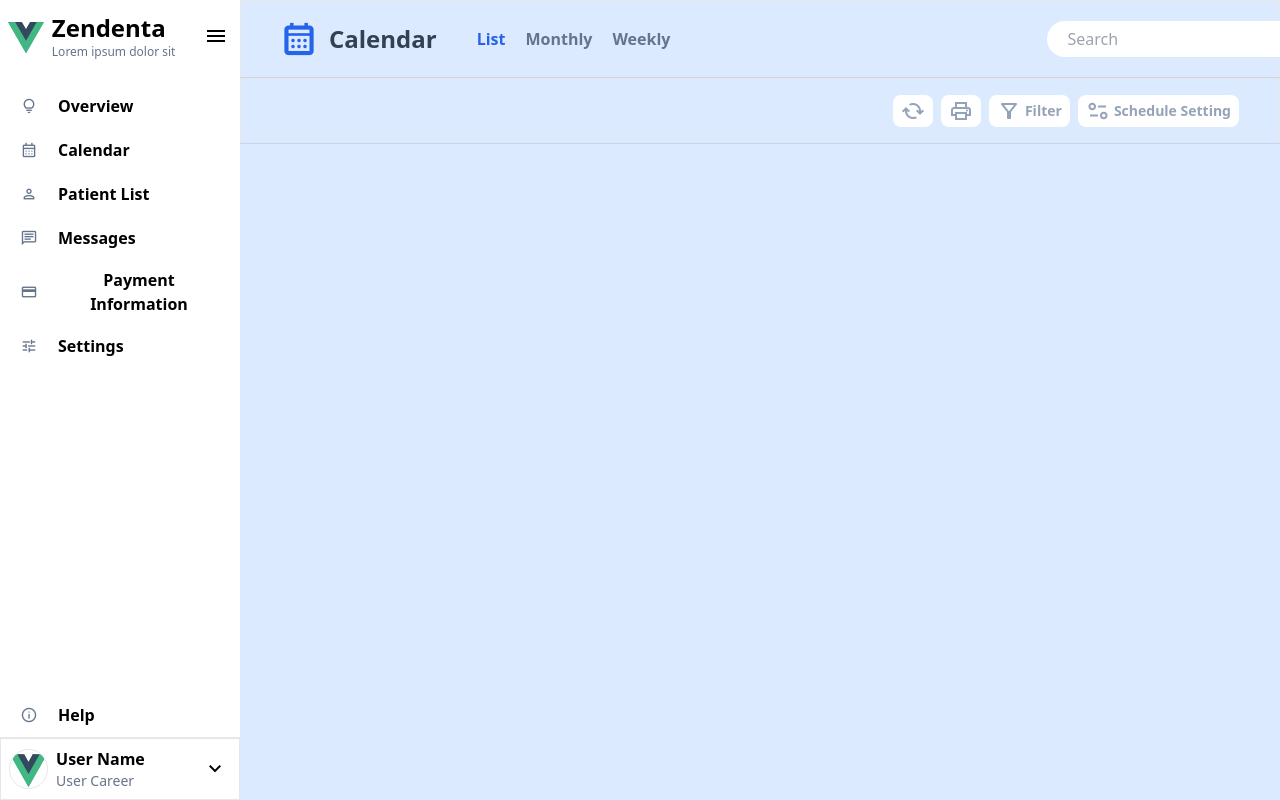
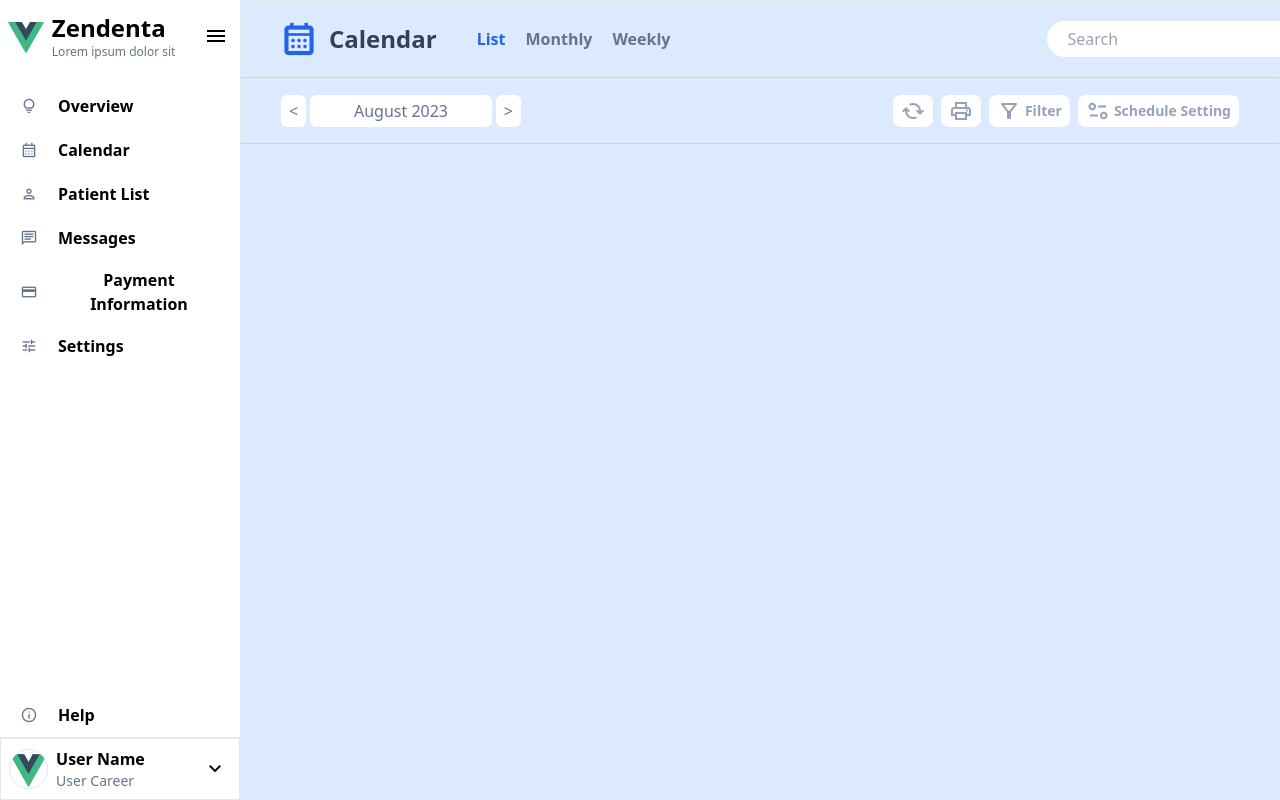
Before and after one commit to rekredhead/Calendar-App-VueJS, a Vue app: page / in a window 1280 px wide. Shown: the top 800 px of the page. Built offline with nearby package versions, Linux system fonts and the light colour scheme.

Commit message:
Completed static, partially working optionsBar. Used date-fns for changing dates

```diff
--- a/package.json
+++ b/package.json
@@ -13,6 +13,7 @@
     "vue": "^3.3.4"
   },
   "devDependencies": {
+    "@types/date-fns": "^2.6.0",
     "@vitejs/plugin-vue": "^4.2.3",
     "autoprefixer": "^10.4.15",
     "postcss": "^8.4.28",
--- a/src/components/Main-components/OptionsBar.vue
+++ b/src/components/Main-components/OptionsBar.vue
@@ -1,4 +1,17 @@
 <script setup lang="ts">
+import { ref } from 'vue';
+import { startOfToday, add, format } from 'date-fns';
+
+const selectedDate = ref(startOfToday());
+
+const getPreviousDate = () => {
+   const prevDate = add(selectedDate.value, { months: -1 });
+   selectedDate.value = prevDate;
+}
+const getNextDate = () => {
+   const nextDate = add(selectedDate.value, { months: 1 });
+   selectedDate.value = nextDate;
+}
 
 const handleRefresh = () => {
    console.log('refresh button pressed');
@@ -15,9 +28,11 @@ const handleScheduleSettingClick = () => {
 </script>
 
 <template>
-   <nav class="flex justify-between items-center border border-b-slate-300 px-10 py-4 tra">
-      <div>
-         <button></button>
+   <nav class="flex justify-between items-center border border-b-slate-300 px-10 py-4">
+      <div class="flex gap-1 justify-between items-center w-60">
+         <button class="bg-white px-2 py-1 text-slate-500 rounded-md" @click="getPreviousDate">&lt;</button>
+         <span class="bg-white py-1 text-slate-500 rounded-md w-full text-center">{{ format(selectedDate, 'MMMM yyyy') }}</span>
+         <button class="bg-white px-2 py-1 text-slate-500 rounded-md" @click="getNextDate">&gt;</button>
       </div>
       <div class="flex gap-2">
          <button @click="handleRefresh" class="optionsBarButton">
```
Also changed, not shown: 2 other files (tests, documents, lock files or other folders).
